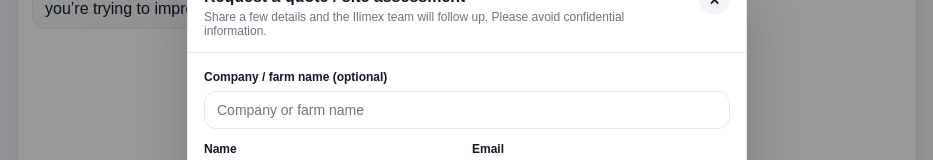
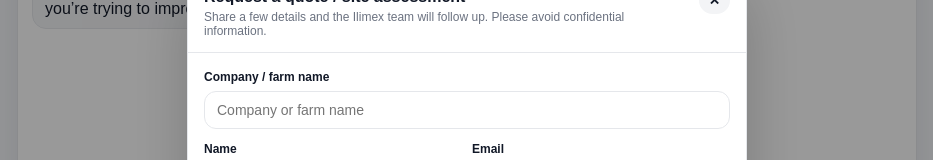
Before and after one commit to AntFan-sketch/ilimex-bot, a Next.js app: page /ilimex-bot/external in a window 1280 px wide. Both pictures are taken after a click on the button "Enquire". Shown: the part 125-285 px from the top of the page, without its empty margins (173-1106 px from the left). Built offline with nearby package versions, Linux system fonts and the light colour scheme.

Commit message:
V19 improve trial conversion and commercial opportunity capture

```diff
--- a/src/app/api/lead-public/route.ts
+++ b/src/app/api/lead-public/route.ts
@@ -143,6 +143,7 @@ export async function POST(req: NextRequest) {
     const formLocation = safeTrim(body.location).slice(0, 200);
     const message = safeTrim(body.message).slice(0, 4000);
 
+    if (!company) return bad("Missing company/farm name");
     if (!name) return bad("Missing name");
     if (!email || !isValidEmail(email)) return bad("Missing/invalid email");
     if (!formLocation) return bad("Missing location");
@@ -411,7 +412,7 @@ export async function POST(req: NextRequest) {
         estimatedAnnualValue,
         strategicFitNotes,
         chatSummary,
-        lastUserMessage: redactSnippet(message, 500),
+        lastUserMessage: redactSnippet(transcriptUserMessages.at(-1) || message, 500),
         lastBotMessage: lastBotMessage ? redactSnippet(lastBotMessage, 1000) : undefined,
         isTest: isSyntheticTest,
         ipHash: ipHash || undefined,
--- a/src/app/ilimex-bot/external/page.tsx
+++ b/src/app/ilimex-bot/external/page.tsx
@@ -225,9 +225,11 @@ export default function ExternalIlimexBotPage() {
 
     const name = safeTrim(lead.name);
     const email = safeTrim(lead.email);
+    const company = safeTrim(lead.company);
     const location = safeTrim(lead.location);
     const message = safeTrim(lead.message);
 
+    if (!company) return setCtaError("Please enter your company or farm name.");
     if (!name) return setCtaError("Please enter your name.");
     if (!email) return setCtaError("Please enter your email.");
     if (!isValidEmail(email)) return setCtaError("Please enter a valid email address.");
@@ -251,7 +253,7 @@ export default function ExternalIlimexBotPage() {
         siteType: safeTrim(lead.siteType) || undefined,
         location,
         message,
-        company: safeTrim(lead.company) || undefined,
+        company,
         website: lead.website,
         transcriptTail: messages.slice(-8),
         source: "ilimex-bot-external",
@@ -1000,13 +1002,14 @@ export default function ExternalIlimexBotPage() {
 
                   <div style={{ marginBottom: "10px" }}>
                     <label style={{ fontSize: "12px", fontWeight: 700, color: BRAND.text }}>
-                      Company / farm name (optional)
+                      Company / farm name
                     </label>
                     <input
                       value={lead.company}
                       onChange={(e) => setLead((p) => ({ ...p, company: e.target.value }))}
                       placeholder="Company or farm name"
                       autoComplete="organization"
+                      required
                       style={{
                         marginTop: "6px",
                         width: "100%",
```
